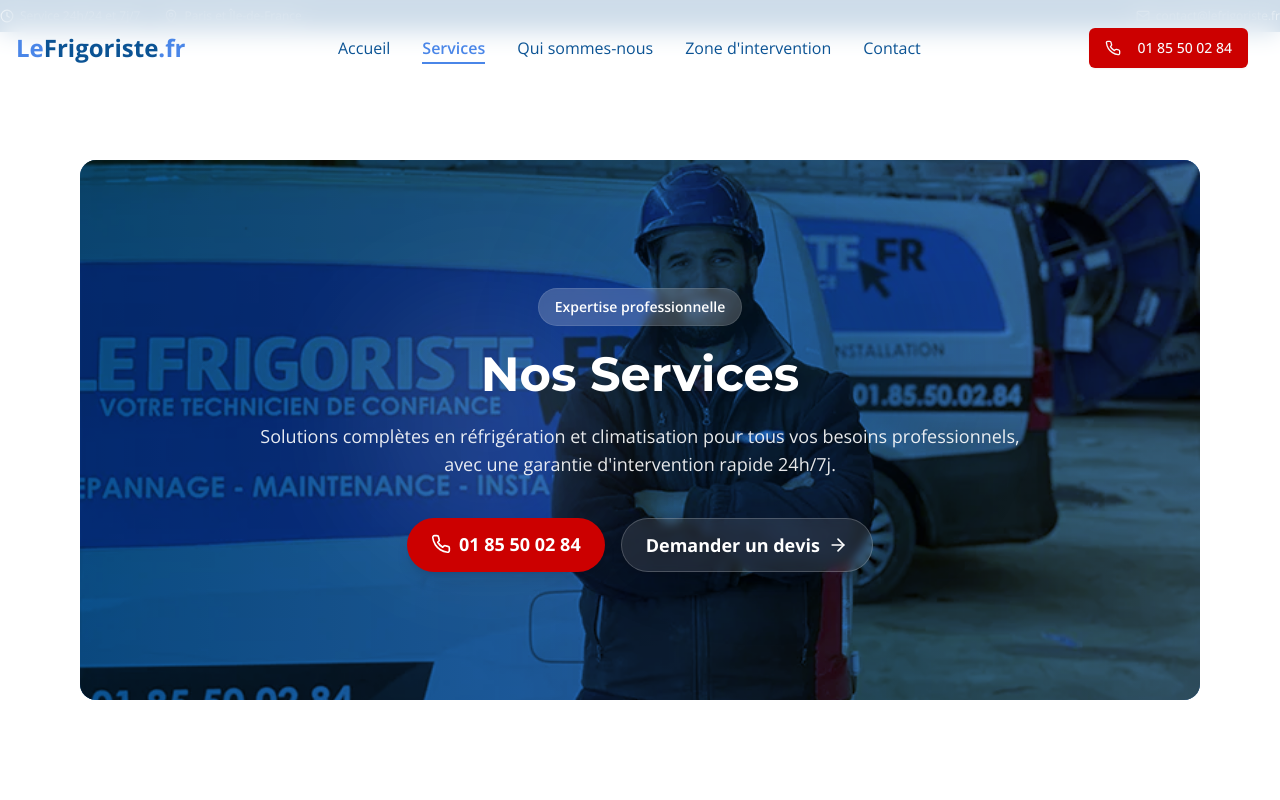
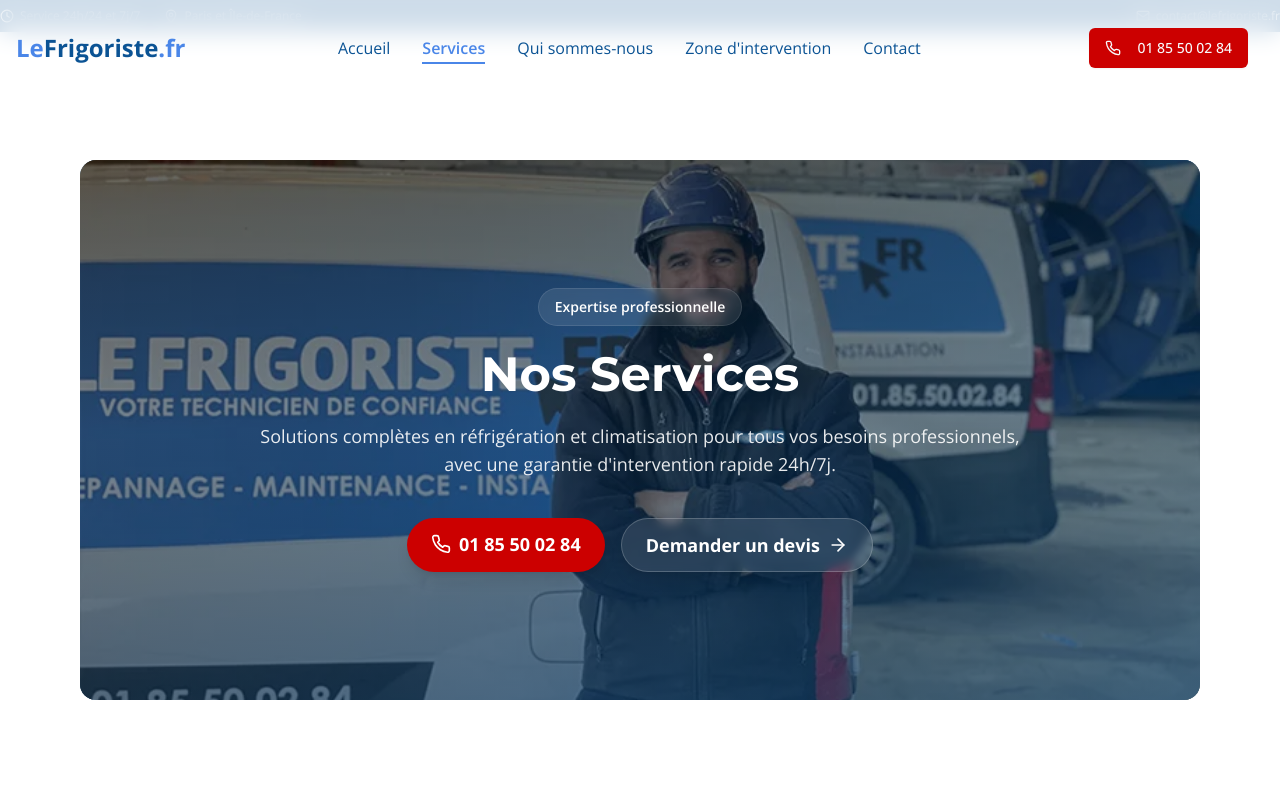
Before and after one commit to zbenzid/frigoriste-web-france, a React (Vite) app: page /services in a window 1280 px wide. Shown: the top 800 px of the page. Built offline with nearby package versions, Linux system fonts and the light colour scheme.

Commit message:
Refactor: Improve services hero section design
Update the services hero section to a more modern, minimalist, and premium design, emphasizing the image and adhering to the knowledge base.

```diff
--- a/src/pages/Services.tsx
+++ b/src/pages/Services.tsx
@@ -1,4 +1,3 @@
-
 import React from 'react';
 import { ArrowRight, Snowflake, Wind, Thermometer, Wrench, Clock, ShieldCheck, BarChart3, Check, Lightbulb, Phone, Info, Award, Shield, Mail } from 'lucide-react';
 import { Link } from 'react-router-dom';
@@ -10,18 +9,17 @@ const Services = () => {
   const isMobile = useIsMobile();
 
   return <div className="min-h-screen">
-      {/* Services Hero Banner - Modernized with glassmorphism and rounded corners */}
+      {/* Services Hero Banner - Modernisé avec un design plus premium et minimaliste */}
       <div className="relative bg-primary overflow-hidden py-20 md:py-32 md:mx-8 lg:mx-12 xl:mx-20 md:my-6 md:rounded-2xl">
-        {/* Background image with proper overlay */}
-        <div className="absolute inset-0 bg-gradient-to-r from-primary to-secondary opacity-80 z-0"></div>
-        <div className="absolute inset-0 bg-[url('/lovable-uploads/7775ab7a-fc75-4650-902c-934e05a1b900.png')] bg-cover bg-center mix-blend-multiply"></div>
+        {/* Filtre moderne, minimaliste et premium */}
+        <div className="absolute inset-0 bg-gradient-to-br from-black/50 to-primary/60 z-10"></div>
+        <div className="absolute inset-0 bg-[url('/lovable-uploads/7775ab7a-fc75-4650-902c-934e05a1b900.png')] bg-cover bg-center"></div>
 
-        {/* Decorative elements */}
-        <div className="absolute top-1/4 left-1/4 w-64 h-64 rounded-full bg-white/10 blur-3xl"></div>
-        <div className="absolute bottom-1/3 right-1/4 w-80 h-80 rounded-full bg-primary/20 blur-3xl"></div>
+        {/* Léger effet de vignettage pour un aspect plus premium */}
+        <div className="absolute inset-0 bg-gradient-to-t from-black/30 via-transparent to-black/20 z-0"></div>
 
-        <div className="container-custom relative z-10 px-4 sm:px-6 lg:px-8 text-center">
-          <span className="inline-block px-4 py-2 rounded-full bg-white/20 text-white font-semibold text-sm mb-6 backdrop-blur-sm border border-white/10">
+        <div className="container-custom relative z-20 px-4 sm:px-6 lg:px-8 text-center">
+          <span className="inline-block px-4 py-2 rounded-full bg-white/10 text-white font-semibold text-sm mb-6 backdrop-blur-sm border border-white/10">
             Expertise professionnelle
           </span>
           <h1 className="text-4xl md:text-5xl font-bold text-white mb-6 font-montserrat">Nos Services</h1>
@@ -413,7 +411,7 @@ const Services = () => {
             </div>
 
             <div className="order-1 lg:order-2 overflow-hidden rounded-2xl shadow-xl">
-              <img src="https://images.unsplash.com/photo-1504328345606-18bbc8c9d7d1?ixlib=rb-4.0.3&auto=format&fit=crop&w=1740&q=80" alt="Chambre froide professionnelle" className="w-full h-full object-cover transition-transform hover:scale-105 duration-500" />
+              <img src="https://images.unsplash.com/photo-1504328345606-18bbc8c9d7d1?ixlib=rb-4.0.3&auto=format&fit=crop&w=1738&q=80" alt="Chambre froide professionnelle" className="w-full h-full object-cover transition-transform hover:scale-105 duration-500" />
             </div>
           </div>
         </div>
```
